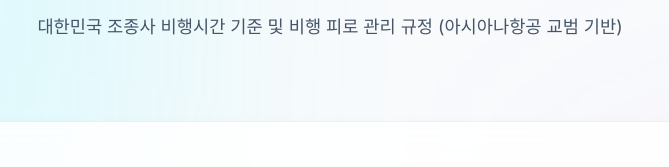
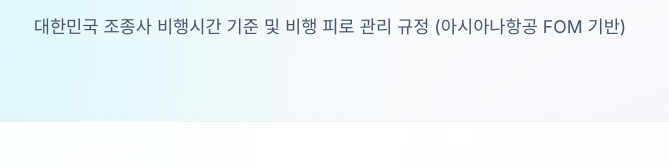
Before and after one commit to flyingjet777/flight-duty-analyzer, a plain HTML site: page index.html in a window 1280 px wide. Shown: the part 220-387 px from the top of the page, 310-979 px from the left. Drawn offline with Linux system fonts and the light colour scheme.

```diff
--- a/index.html
+++ b/index.html
@@ -349,7 +349,7 @@
         <header class="hero">
             <div class="badge">Aviation Standards 2026</div>
             <h1>Flight Duty <span>Analyzer</span></h1>
-            <p>대한민국 조종사 비행시간 기준 및 비행 피로 관리 규정 (아시아나항공 교범 기반)</p>
+            <p>대한민국 조종사 비행시간 기준 및 비행 피로 관리 규정 (아시아나항공 FOM 기반)</p>
         </header>
 
         <section class="glass-panel panel-1">
```
